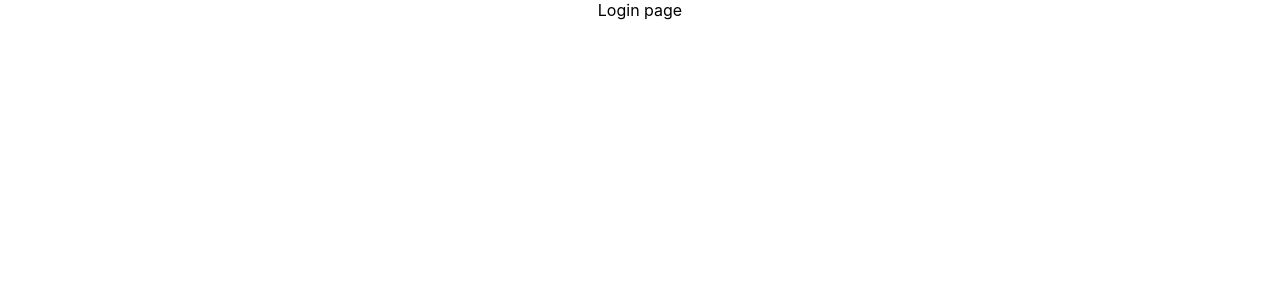
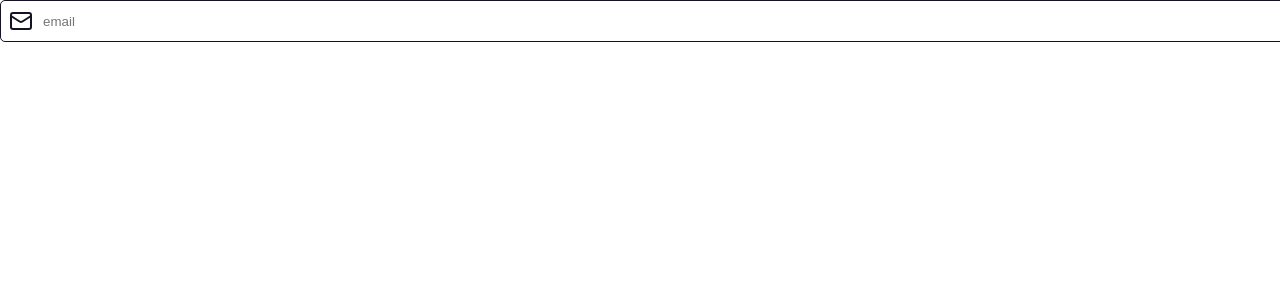
Before and after one commit to Nour-El-Dandachi/gitmap, a React (Create React App) app in the folder frontend/: page /login in a window 1280 px wide. Shown: the top 300 px of the page. Built offline with nearby package versions, Linux system fonts and the light colour scheme.

Commit message:
styled input component

```diff
--- a/frontend/src/components/shared/input/input.css
+++ b/frontend/src/components/shared/input/input.css
@@ -0,0 +1,14 @@
+.input-wrapper {
+  display: flex;
+  flex-direction: row;
+  border-radius: 5px;
+  padding: 0.5rem;
+  gap: 8px;
+  border: 1px solid #131325;
+  width: 100%;
+}
+
+.input-wrapper input {
+  margin: 0;
+  border: none;
+}
--- a/frontend/src/pages/login/index.jsx
+++ b/frontend/src/pages/login/index.jsx
@@ -5,7 +5,7 @@ import './login.css';
 const Login = () => {
     return (
         <div>
-            Login page
+            <Input hint={"email"} icon={"mail"}/>
         </div>
     );
 }
```
